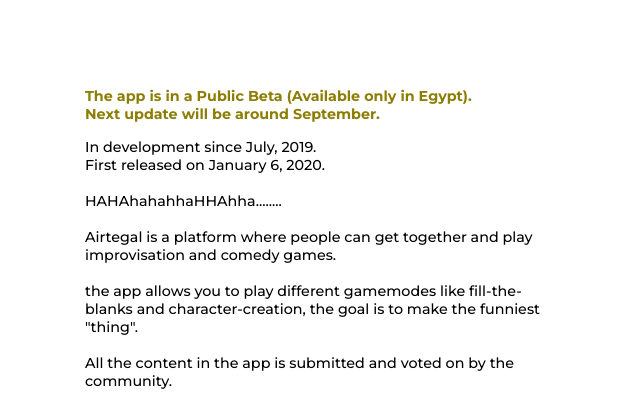
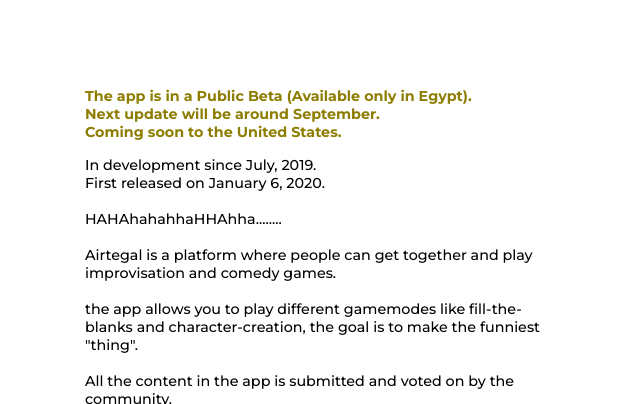
Before and after one commit to hpj/herpproject.com, a website: page src/airtegal/index.pug in a window 1280 px wide. Shown: the part 1060-1464 px from the top of the page, without its empty margins (358-998 px from the left). Drawn offline with nearby package versions, Linux system fonts and the light colour scheme; files that its build step writes are made by us from their sources.

Commit message:
added usa notice to airtegal

```diff
--- a/src/airtegal/index.pug
+++ b/src/airtegal/index.pug
@@ -67,6 +67,7 @@
           img(src='https://codecov.io/gh/hpj/airtegal-backend/branch/development/graph/badge.svg?token=XM8OWLHBV6' alt='Backend Code Coverage' title='Backend Coverage')
         p The app is in a Public Beta (Available only in Egypt).
         p Next update will be around September.
+        p Coming soon to the United States.
       .project.info
         p In development since July, 2019.
         p First released on January 6, 2020.
```
